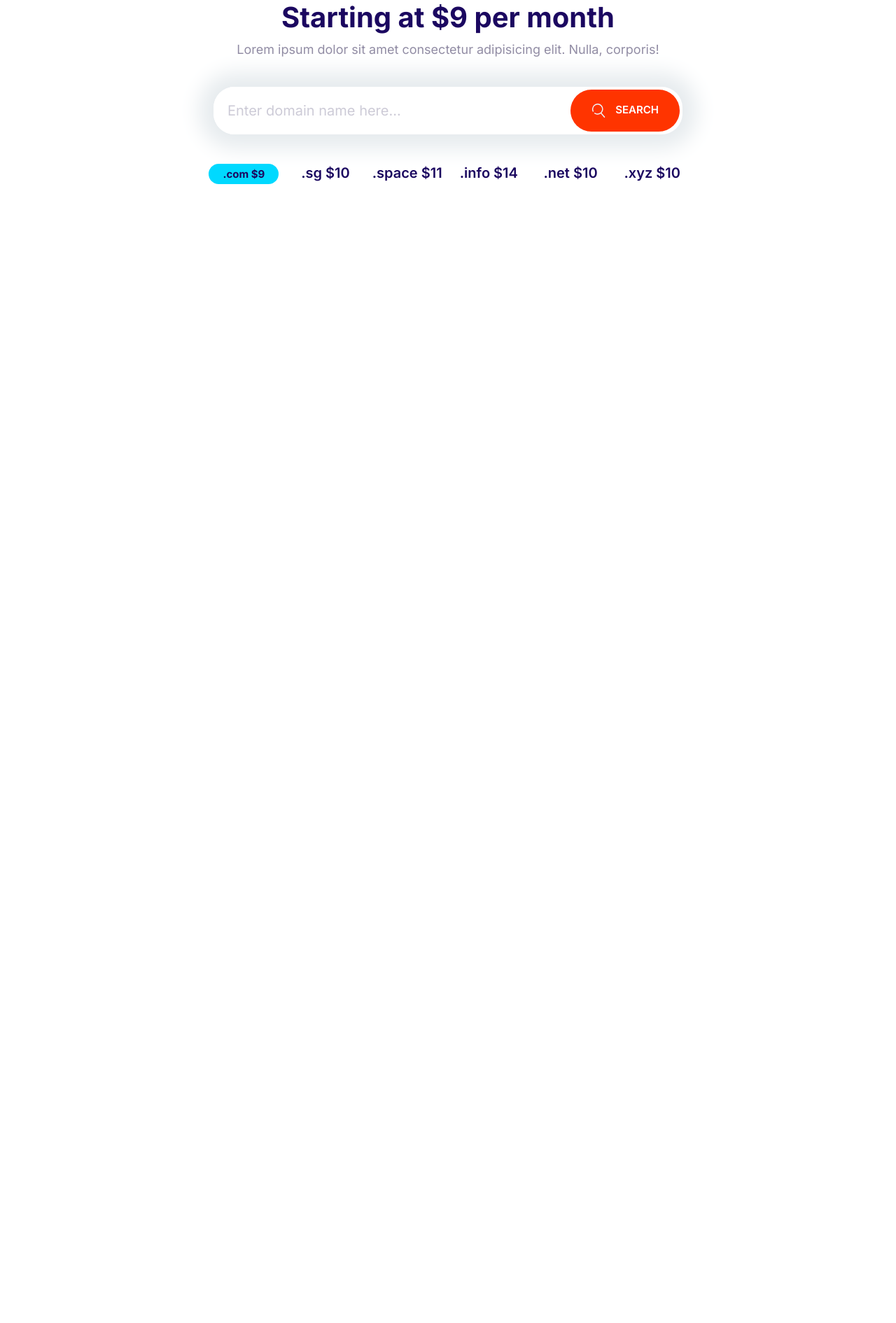
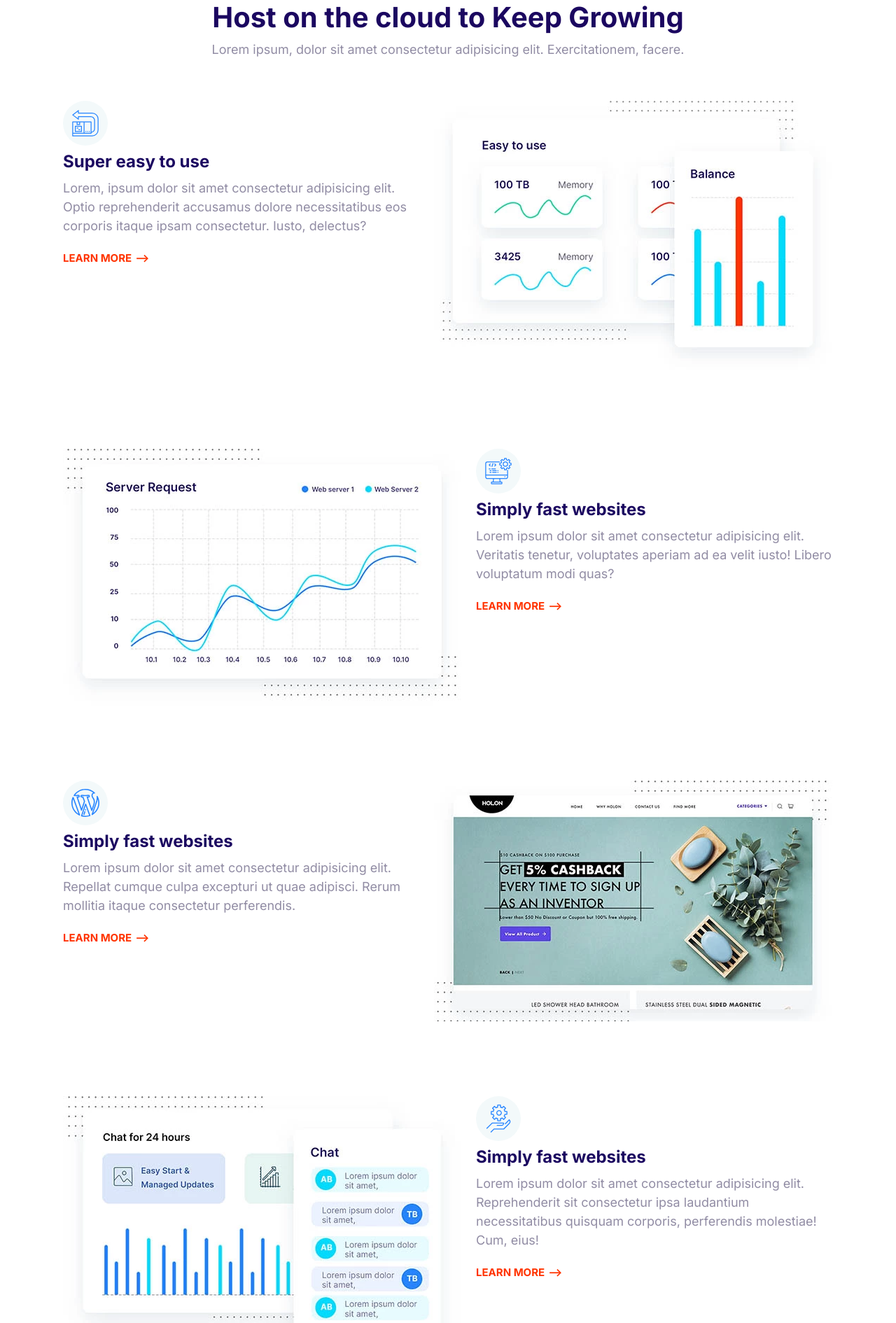
Before and after one commit to micposp/universal-service-provider, a plain HTML site: page index.html in a window 1280 px wide. Shown: the part 90-1980 px from the top of the page at 70% size. Before the commit the page ends 800 px from the top, so only its background shows below. Drawn offline with Linux system fonts and the light colour scheme.

Commit message:
Build the featuare-block component

```diff
--- a/css/styles.css
+++ b/css/styles.css
@@ -727,3 +727,27 @@ a {
     grid-template-columns: repeat(auto-fit, minmax(10rem, 1fr));
   }
 }
+
+/* Features */
+.feature {
+  gap: 4rem 2rem;
+  margin: 10rem 0;
+}
+
+.feature:first-of-type {
+  margin-top: 6rem;
+}
+
+.feature__heading {
+  margin: 1rem 0;
+}
+
+.feature__image {
+  width: 100%;
+}
+
+@media screen and (min-width: 768px) {
+  .feature:nth-of-type(even) .feature__content {
+    order: 2;
+  }
+}
--- a/index.html
+++ b/index.html
@@ -13,35 +13,122 @@
     <link rel="stylesheet" href="css/styles.css" />
   </head>
   <body>
-    <section class="block container block-domain">
+    <section class="block container">
       <header class="block__header">
-        <h2>Starting at $9 per month</h2>
-        <p class="">
-          Lorem ipsum dolor sit amet consectetur adipisicing elit. Nulla,
-          corporis!
+        <h2>Host on the cloud to Keep Growing</h2>
+        <p>
+          Lorem ipsum, dolor sit amet consectetur adipisicing elit.
+          Exercitationem, facere.
         </p>
-        <div class="input-group">
-          <input
-            type="text"
-            class="input"
-            placeholder="Enter domain name here..."
+      </header>
+      <article class="grid grid--1x2 feature">
+        <div class="feature__content">
+          <span class="icon-container">
+            <svg class="icon icon--primary">
+              <use xlink:href="images/sprite.svg#easy"></use>
+            </svg>
+          </span>
+          <h3 class="feature__heading">Super easy to use</h3>
+          <p>
+            Lorem, ipsum dolor sit amet consectetur adipisicing elit. Optio
+            reprehenderit accusamus dolore necessitatibus eos corporis itaque
+            ipsam consectetur. Iusto, delectus?
+          </p>
+          <a href="#" class="link-arrow">Learn more</a>
+        </div>
+        <picture>
+          <source
+            type="image/webp"
+            srcset="images/easy.webp 1x, images/easy@2x.webp 2x"
           />
-          <button class="btn btn--accent">
-            <svg class="icon icon--white">
-              <use xlink:href="images/sprite.svg#search"></use>
+          <source
+            type="image/jpg"
+            srcset="images/easy.jpg 1x, images/easy@2x.jpg 2x"
+          />
+          <img calss="feature__image" src="images/easy@2x.jpg" alt="" />
+        </picture>
+      </article>
+      <article class="grid grid--1x2 feature">
+        <div class="feature__content">
+          <span class="icon-container">
+            <svg class="icon icon--primary">
+              <use xlink:href="images/sprite.svg#computer"></use>
             </svg>
-            Search
-          </button>
+          </span>
+          <h3 class="feature__heading">Simply fast websites</h3>
+          <p>
+            Lorem ipsum dolor sit amet consectetur adipisicing elit. Veritatis
+            tenetur, voluptates aperiam ad ea velit iusto! Libero voluptatum
+            modi quas?
+          </p>
+          <a href="#" class="link-arrow">Learn more</a>
         </div>
-        <ul class="list block-domain__prices">
-          <li><span class="badge badge--secondary">.com $9</span></li>
-          <li>.sg $10</li>
-          <li>.space $11</li>
-          <li>.info $14</li>
-          <li>.net $10</li>
-          <li>.xyz $10</li>
-        </ul>
-      </header>
+        <picture>
+          <source
+            type="image/webp"
+            srcset="images/fast.webp 1x, images/fast@2x.webp 2x"
+          />
+          <source
+            type="image/jpg"
+            srcset="images/fast.jpg 1x, images/fast@2x.jpg 2x"
+          />
+          <img calss="feature__image" src="images/fast@2x.jpg" alt="" />
+        </picture>
+      </article>
+      <article class="grid grid--1x2 feature">
+        <div class="feature__content">
+          <span class="icon-container">
+            <svg class="icon icon--primary">
+              <use xlink:href="images/sprite.svg#wordpress"></use>
+            </svg>
+          </span>
+          <h3 class="feature__heading">Simply fast websites</h3>
+          <p>
+            Lorem ipsum dolor sit amet consectetur adipisicing elit. Repellat
+            cumque culpa excepturi ut quae adipisci. Rerum mollitia itaque
+            consectetur perferendis.
+          </p>
+          <a href="#" class="link-arrow">Learn more</a>
+        </div>
+        <picture>
+          <source
+            type="image/webp"
+            srcset="images/wordpress.webp 1x, images/wordpress@2x.webp 2x"
+          />
+          <source
+            type="image/jpg"
+            srcset="images/wordpress.jpg 1x, images/wordpress@2x.jpg 2x"
+          />
+          <img calss="feature__image" src="images/wordpress@2x.jpg" alt="" />
+        </picture>
+      </article>
+      <article class="grid grid--1x2 feature">
+        <div class="feature__content">
+          <span class="icon-container">
+            <svg class="icon icon--primary">
+              <use xlink:href="images/sprite.svg#snap"></use>
+            </svg>
+          </span>
+          <h3 class="feature__heading">Simply fast websites</h3>
+          <p>
+            Lorem ipsum dolor sit amet consectetur adipisicing elit.
+            Reprehenderit sit consectetur ipsa laudantium necessitatibus
+            quisquam corporis, perferendis molestiae! Cum, eius!
+          </p>
+          <a href="#" class="link-arrow">Learn more</a>
+        </div>
+        <picture>
+          <source
+            type="image/webp"
+            srcset="images/support.webp 1x, images/support@2x.webp 2x"
+          />
+          <source
+            type="image/jpg"
+            srcset="images/support.jpg 1x, images/support@2x.jpg 2x"
+          />
+          <img calss="feature__image" src="images/support@2x.jpg" alt="" />
+        </picture>
+      </article>
     </section>
   </body>
 </html>
```
Also changed, not shown: components/features-blocks.html (added, +117 -0 lines), images/easy.jpg (added), images/easy.webp (added), images/easy@2x.jpg (added), images/easy@2x.webp (added), images/fast.jpg (added), images/fast.webp (added), images/fast@2x.jpg (added), images/fast@2x.webp (added), images/support.jpg (added), images/support.webp (added), images/support@2x.jpg (added), images/support@2x.webp (added), images/wordpress.jpg (added), 3 more files.
